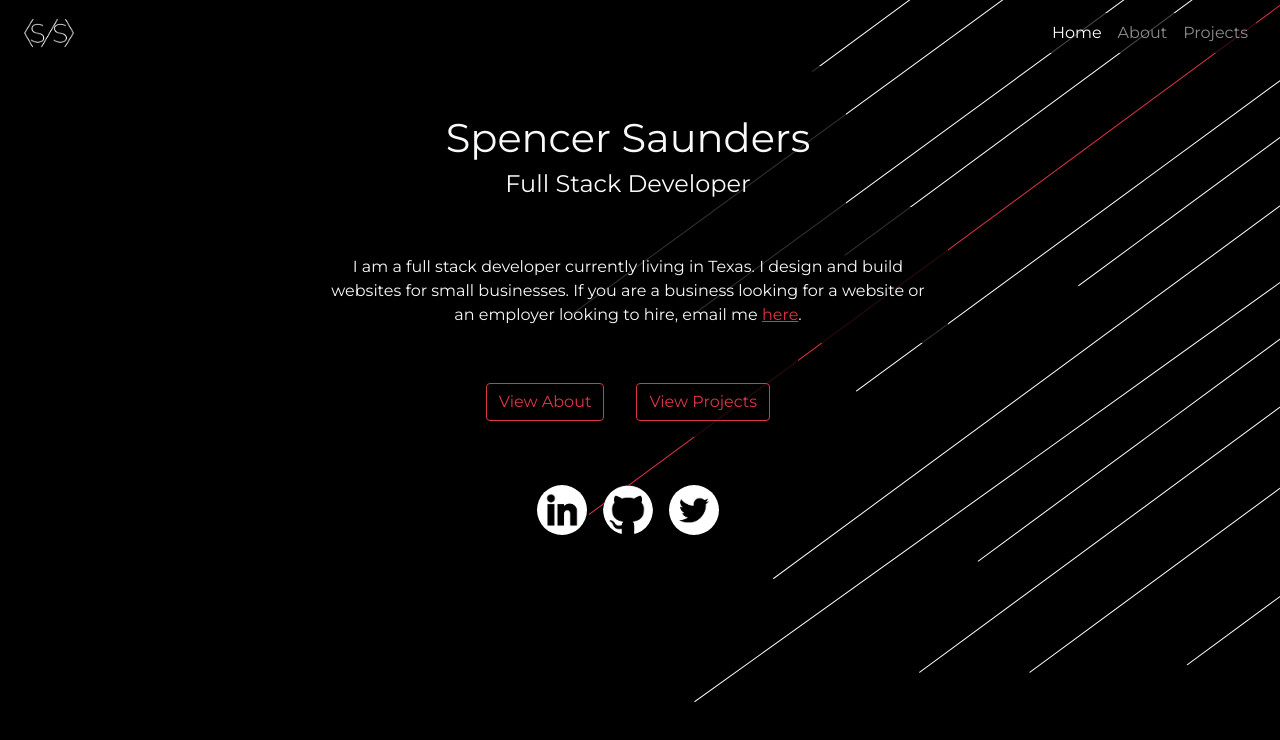
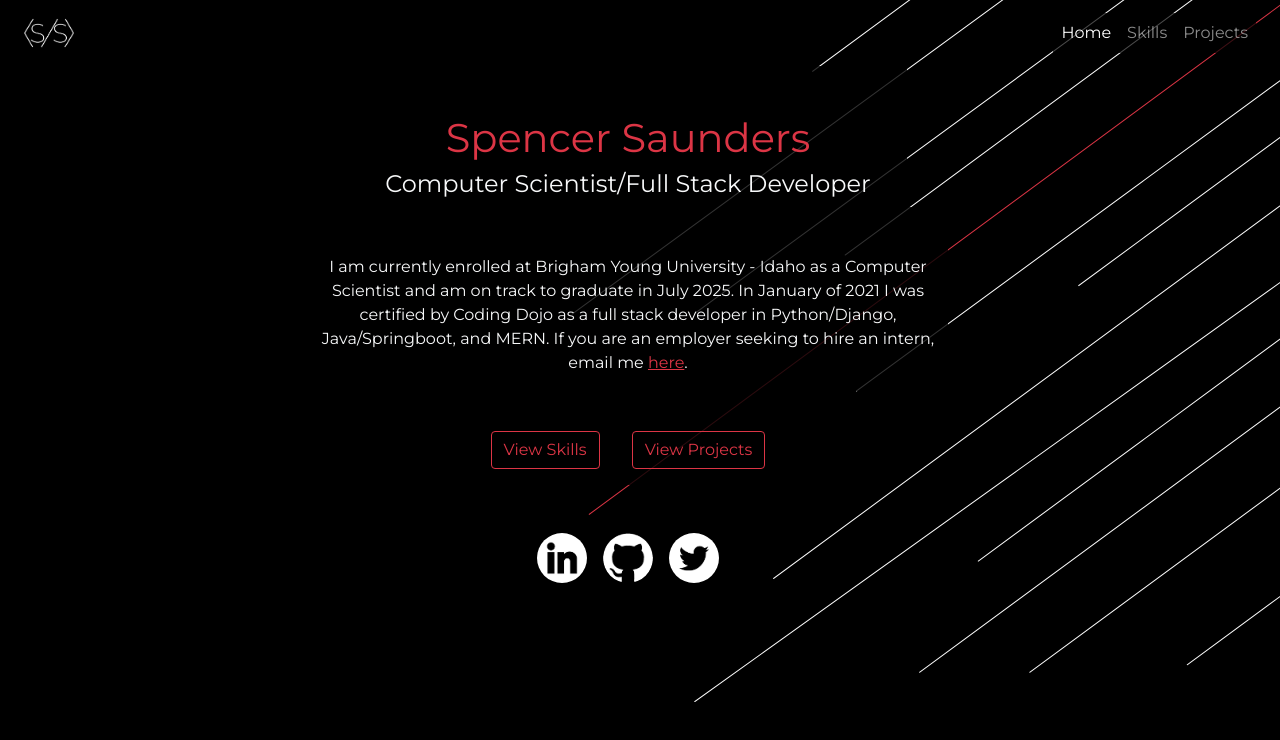
Before and after one commit to spencersaunders45/portfolio, a React (Create React App) app: page / in a window 1280 px wide. Shown: the top 740 px of the page. Built offline with nearby package versions, Linux system fonts and the light colour scheme.

Commit message:
Updated information

```diff
--- a/package.json
+++ b/package.json
@@ -7,6 +7,7 @@
     "@testing-library/jest-dom": "^5.14.1",
     "@testing-library/react": "^11.2.7",
     "@testing-library/user-event": "^12.8.3",
+    "axios": "^0.22.0",
     "react": "^17.0.2",
     "react-dom": "^17.0.2",
     "react-scripts": "4.0.3",
--- a/src/App.js
+++ b/src/App.js
@@ -1,6 +1,6 @@
 import './App.css';
 import Home from './views/Home/Home';
-import About from './views/About/About';
+import Skills from './views/Skills/Skills';
 import Projects from './views/Projects/Projects';
 import { Router } from '@reach/router';
 
@@ -9,7 +9,7 @@ function App() {
     <div className="App">
       <Router>
         <Home path='/' />
-        <About path='/about' />
+        <Skills path='/skills' />
         <Projects path='projects' />
       </Router>
     </div>
--- a/src/components/Banner/Banner.jsx
+++ b/src/components/Banner/Banner.jsx
@@ -6,8 +6,8 @@ export default () => {
     <div className="container">
       <div className="row justify-content-center">
         <div className="col-auto">
-          <h1 className="text-light">Spencer Saunders</h1>
-          <h4 className="text-light">Full Stack Developer</h4>
+          <h1 className="text-danger">Spencer Saunders</h1>
+          <h4 className="text-light">Computer Scientist/Full Stack Developer</h4>
         </div>
       </div>
     </div>
--- a/src/components/NavBar/NavBar.jsx
+++ b/src/components/NavBar/NavBar.jsx
@@ -22,7 +22,7 @@ export default () => {
                   <a class="nav-link active" aria-current="page" href="/">Home</a>
                 </li>
                 <li class="nav-item">
-                  <a class="nav-link" href="/about">About</a>
+                  <a class="nav-link" href="/skills">Skills</a>
                 </li>
                 <li class="nav-item">
                   <a class="nav-link" href="/projects">Projects</a>
--- a/src/views/Home/Home.jsx
+++ b/src/views/Home/Home.jsx
@@ -23,12 +23,12 @@ export default () => {
           </div>
           <div className="row justify-content-center StopOverflow">
             <div className="col-6 pt-5 ColBackground">
-              <p className="text-light">I am a full stack developer currently living in Texas. I design and build websites for small businesses. If you are a business looking for a website or an employer looking to hire, email me <a className="text-danger" href="mailto: spencer.saunders45@gmail.com">here</a>.</p>
+              <p className="text-light">I am currently enrolled at Brigham Young University - Idaho as a Computer Scientist and am on track to graduate in July 2025. In January of 2021 I was certified by Coding Dojo as a full stack developer in Python/Django, Java/Springboot, and MERN. If you are an employer seeking to hire an intern, email me <a className="text-danger" href="mailto: spencer.saunders45@gmail.com">here</a>.</p>
             </div>
           </div>
           <div className="row justify-content-center StopOverflow">
             <div className="col-auto pt-4 ColBackground">
-              <a className="btn btn-outline-danger m-3" href="/about">View About</a>
+              <a className="btn btn-outline-danger m-3" href="/skills">View Skills</a>
               <a className="btn btn-outline-danger m-3" href="/projects">View Projects</a>
             </div>
           </div>
--- a/src/views/Projects/Projects.jsx
+++ b/src/views/Projects/Projects.jsx
@@ -18,7 +18,7 @@ export default () => {
       </div>
       <div className="row my-5">
         <div className="col">
-          <h1>Hello World</h1>
+          <h1 className="text-danger">Hello World</h1>
         </div>
       </div>
       {/* Card Start */}
--- a/src/views/About/About.jsx
+++ b/src/views/Skills/Skills.jsx
@@ -1,6 +1,6 @@
 import React from 'react';
 
-import './About.css';
+import './Skills.css';
 import Footer from '../../components/Footer/Footer';
 import NavBar from '../../components/NavBar/NavBar';
 import BackgroundImg from '../../images/portfolio_background.png';
@@ -16,19 +16,17 @@ export default () => {
       <div id="SecondaryContainer" className="container-fluid d-flex flex-column align-items-center text-light">
         <div className="row justify-content-center">
           <div className="col-7 TextBackground mb-5">
-            <h1 className="pt-1">Hello, I'm Spencer.</h1>
-            <p className="pt-5">I am a full stack developer doing everything from UI/UX design to database development. I have experience creating websites for small buinesses and am driven to provide the best product as possible. I am a straight forward highly self motivated person who likes to get the job done right the first time. I write clean code <a className="text-danger" href="https://github.com/spencersaunders45/student_tracker/tree/main/src">(seen here)</a> and am constantly seeking to improve my skills. If you would like to work with me then contact me <a className="text-danger" href="mailto: spencer.saunders45@gmail.com">here</a>.</p>
-            <p className="py-2 ">You can also view my projects <a className="text-danger" href="/projects">here</a>.</p>
+            <h1 className="pt-1 text-danger">Skills</h1>
           </div>
           <div className="row justify-content-center">
             <div className="col-auto TextBackground">
-              <h3 className="mb-5">Skills</h3>
               <div className="row text-start justify-content-center">
                 <div className="col-auto">
                   <div className="row">
                     <div className="col-auto mb-3">
                       <ul>
                         <li><h5>Python</h5></li>
+                        <li><h5>C++</h5></li>
                         <li><h5>JavaScript</h5></li>
                         <li><h5>Java</h5></li>
                         <li><h5>HTML</h5></li>
```
Also changed, not shown: src/views/Skills/Skills.css (renamed from src/views/About/About.css), 1 other file (tests, documents, lock files or other folders).
